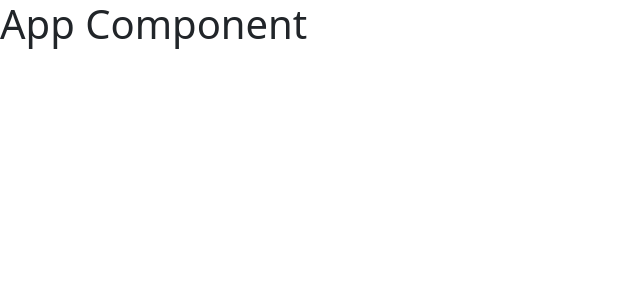
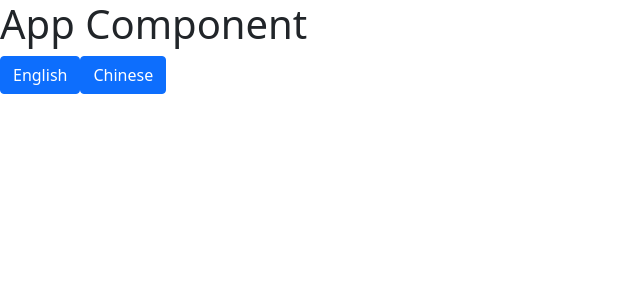
Before and after one commit to TerrenceHuang/react-playground, a React (Create React App) app: page / in a window 1280 px wide. Shown: the top 300 px of the page, without its empty margins (0-640 px from the left). Built offline with nearby package versions, Linux system fonts and the light colour scheme.

Commit message:
Add LanguageChooser

```diff
--- a/src/App.jsx
+++ b/src/App.jsx
@@ -1,13 +1,15 @@
 import { useTranslation } from "react-i18next";
 
 import "./App.scss";
+import LanguageChooser from "./components/LanguageChooser";
 
 function App() {
-  const { t, i18n } = useTranslation();
+  const { t } = useTranslation();
 
   return (
     <>
       <h1>{t("App Component title")}</h1>
+      <LanguageChooser />
     </>
   );
 }
--- /dev/null
+++ b/src/components/ChangeLanguageButton.jsx
@@ -0,0 +1,20 @@
+import { useTranslation } from "react-i18next";
+
+function ChangeLanguageButton({ language }) {
+  const { t, i18n } = useTranslation();
+
+  return (
+    <button
+      className={
+        "btn btn-primary" + (i18n.language === language ? " active" : "")
+      }
+      onClick={() => {
+        i18n.changeLanguage(language);
+      }}
+    >
+      {t(language)}
+    </button>
+  );
+}
+
+export default ChangeLanguageButton;
--- /dev/null
+++ b/src/components/LanguageChooser.jsx
@@ -0,0 +1,13 @@
+import ChangeLanguageButton from "./ChangeLanguageButton";
+
+function LanguageChooser() {
+  // TODO: Load from language list
+  return (
+    <>
+      <ChangeLanguageButton language="en" />
+      <ChangeLanguageButton language="zh-TW" />
+    </>
+  );
+}
+
+export default LanguageChooser;
--- a/src/i18n.js
+++ b/src/i18n.js
@@ -2,21 +2,28 @@ import i18n from "i18next";
 import LanguageDetector from "i18next-browser-languagedetector";
 import { initReactI18next } from "react-i18next";
 
+// TODO: Separate language files
 const resources = {
   en: {
     translation: {
       "App Component title": "App Component",
+      en: "English",
+      "zh-TW": "Chinese",
     },
   },
   "zh-TW": {
     translation: {
       "App Component title": "應用元件",
+      en: "英文",
+      "zh-TW": "中文",
     },
   },
 };
 
 i18n
-  // TODO: Make sure LanguageDetector works, seems not default to browser setting now
+  // TODO: Make sure LanguageDetector works,
+  // it can save change to storage and keep setting when reload,
+  // but seems not default to browser setting now
   .use(LanguageDetector)
   .use(initReactI18next)
   .init({
```
